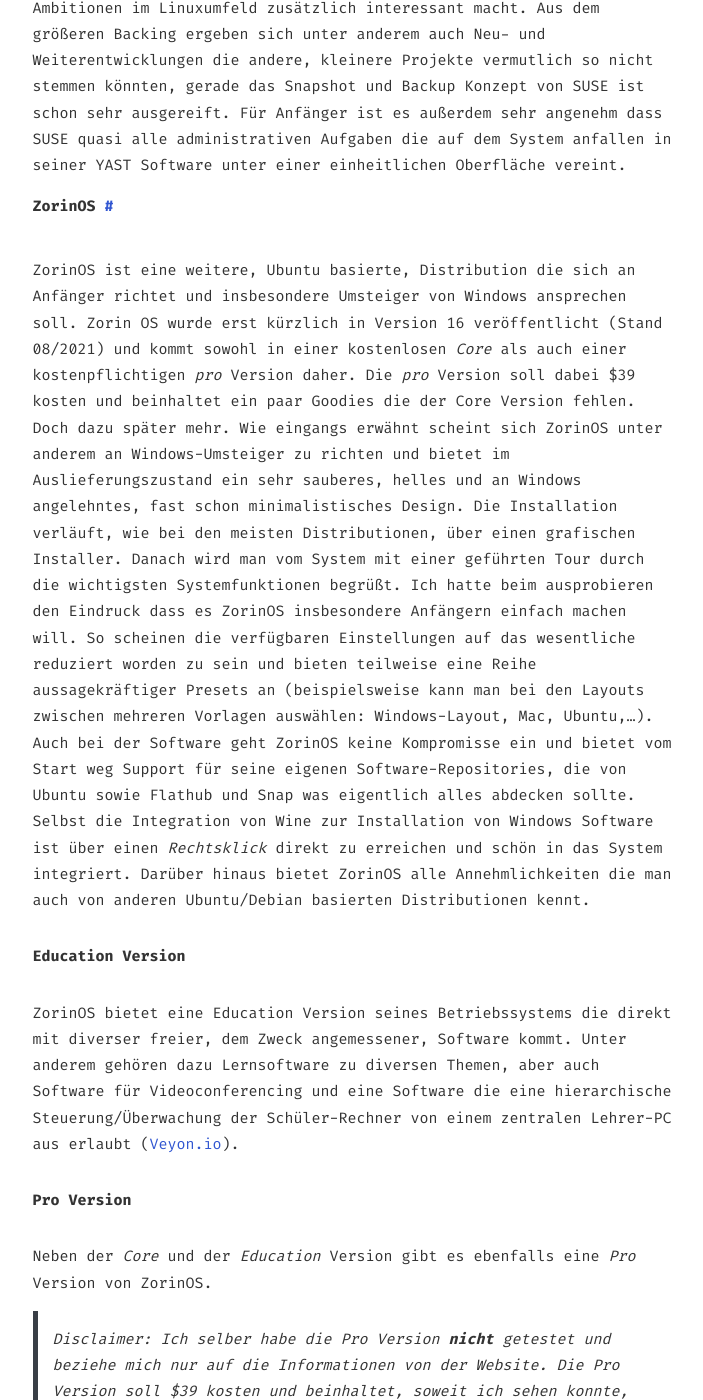
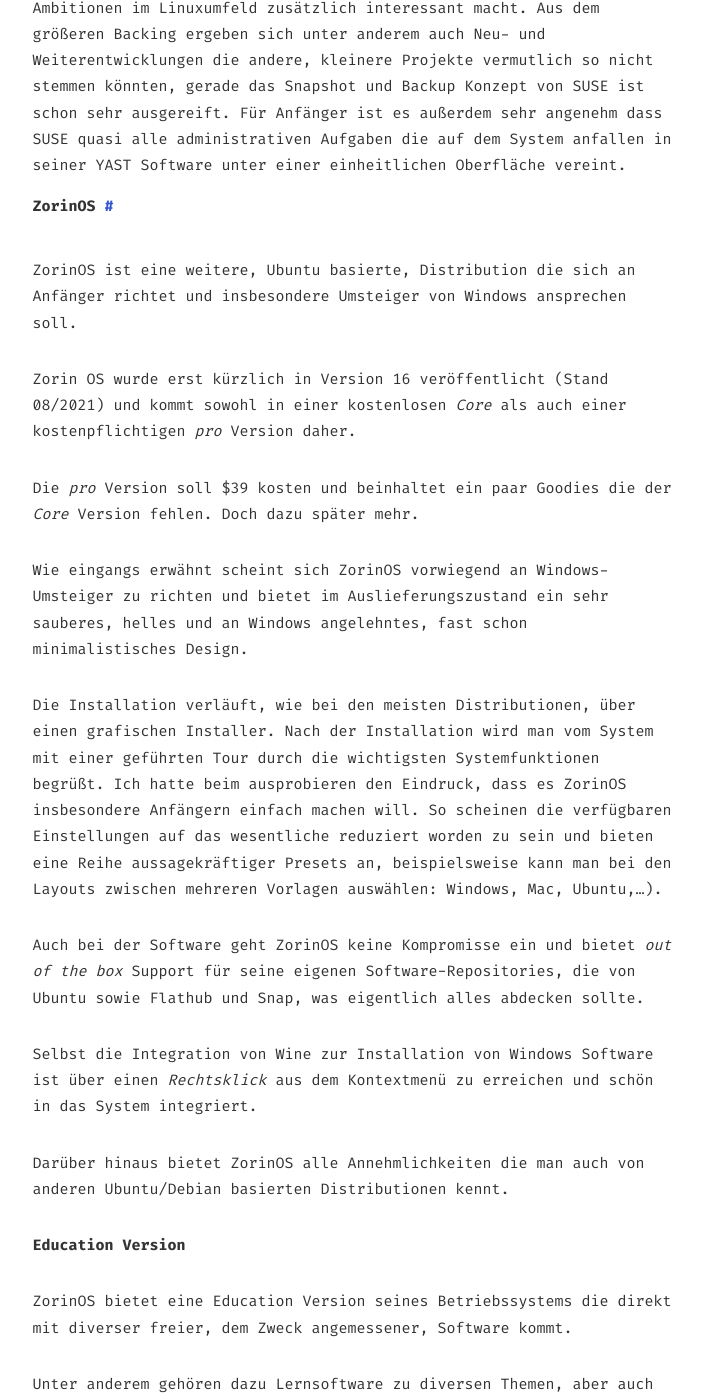
Before and after one commit to KuruGit/Gesko, a Jekyll site: the page built from _posts/2021-08-22-distributionen.md, in a window 1280 px wide and 1400 px high, scrolled down 5313 px. Shown: the whole window, without its empty margins (285-988 px from the left). Built offline with Jekyll 4.4.1, drawn with Linux system fonts in a browser that asks for light colours; some of the changed text lies outside the part shown.

Commit message:
Korrekturen Artikel Distributionen

```diff
--- a/_posts/2021-08-22-distributionen.md
+++ b/_posts/2021-08-22-distributionen.md
@@ -89,43 +89,63 @@
 #### ZorinOS
 
 ZorinOS ist eine weitere, Ubuntu basierte, Distribution die sich an Anfänger richtet und insbesondere Umsteiger von Windows ansprechen soll.
+
 Zorin OS wurde erst kürzlich in Version 16 veröffentlicht (Stand 08/2021) und kommt sowohl in einer kostenlosen *Core* als auch einer kostenpflichtigen *pro* Version daher.
-Die *pro* Version soll dabei $39 kosten und beinhaltet ein paar Goodies die der Core Version fehlen. Doch dazu später mehr.
-Wie eingangs erwähnt scheint sich ZorinOS unter anderem an Windows-Umsteiger zu richten und bietet im Auslieferungszustand ein sehr sauberes, helles und an Windows angelehntes, fast schon minimalistisches Design. Die Installation verläuft, wie bei den meisten Distributionen, über einen grafischen Installer.
-Danach wird man vom System mit einer geführten Tour durch die wichtigsten Systemfunktionen begrüßt.
-Ich hatte beim ausprobieren den Eindruck dass es ZorinOS insbesondere Anfängern einfach machen will. So scheinen die verfügbaren Einstellungen auf das wesentliche reduziert worden zu sein und bieten teilweise eine Reihe aussagekräftiger Presets an (beispielsweise kann man bei den Layouts zwischen mehreren Vorlagen auswählen: Windows-Layout, Mac, Ubuntu,...).
-Auch bei der Software geht ZorinOS keine Kompromisse ein und bietet vom Start weg Support für seine eigenen Software-Repositories, die von Ubuntu sowie Flathub und Snap was eigentlich alles abdecken sollte.
-Selbst die Integration von Wine zur Installation von Windows Software ist über einen *Rechtsklick* direkt zu erreichen und schön in das System integriert.
+
+Die *pro* Version soll $39 kosten und beinhaltet ein paar Goodies die der *Core* Version fehlen. Doch dazu später mehr.
+
+Wie eingangs erwähnt scheint sich ZorinOS vorwiegend an Windows-Umsteiger zu richten und bietet im Auslieferungszustand ein sehr sauberes, helles und an Windows angelehntes, fast schon minimalistisches Design.
+
+Die Installation verläuft, wie bei den meisten Distributionen, über einen grafischen Installer.
+Nach der Installation wird man vom System mit einer geführten Tour durch die wichtigsten Systemfunktionen begrüßt.
+Ich hatte beim ausprobieren den Eindruck, dass es ZorinOS insbesondere Anfängern einfach machen will.
+So scheinen die verfügbaren Einstellungen auf das wesentliche reduziert worden zu sein und bieten eine Reihe aussagekräftiger Presets an, beispielsweise kann man bei den Layouts zwischen mehreren Vorlagen auswählen: Windows, Mac, Ubuntu,...).
+
+Auch bei der Software geht ZorinOS keine Kompromisse ein und bietet *out of the box* Support für seine eigenen Software-Repositories, die von Ubuntu sowie Flathub und Snap, was eigentlich alles abdecken sollte.
+
+Selbst die Integration von Wine zur Installation von Windows Software ist über einen *Rechtsklick* aus dem Kontextmenü zu erreichen und schön in das System integriert.
+
 Darüber hinaus bietet ZorinOS alle Annehmlichkeiten die man auch von anderen Ubuntu/Debian basierten Distributionen kennt.
 
 **Education Version**
 
 ZorinOS bietet eine Education Version seines Betriebssystems die direkt mit diverser freier, dem Zweck angemessener, Software kommt.
+
 Unter anderem gehören dazu Lernsoftware zu diversen Themen, aber auch Software für Videoconferencing und eine Software die eine hierarchische Steuerung/Überwachung der Schüler-Rechner von einem zentralen Lehrer-PC aus erlaubt ([Veyon.io](https://veyon.io/de/)).
 
 **Pro Version**
 
 Neben der *Core* und der *Education* Version gibt es ebenfalls eine *Pro* Version von ZorinOS.
+
 > Disclaimer: Ich selber habe die Pro Version **nicht** getestet und beziehe mich nur auf die Informationen von der Website.
+
 Die *Pro* Version soll $39 kosten und beinhaltet, soweit ich sehen konnte, hauptsächlich weitere freie Software Packages die aber bereits kuratiert und ordentlich in das System integriert zu sein scheinen.
-Man zahlt also scheinbar weniger für die Software als solches sondern vielmehr für eine saubere und nahtlose Integration in das System.
+
+Man zahlt also weniger für spezielle Software, sondern vielmehr für eine saubere und nahtlose Integration in das System.
 Eine genaue Liste mit Features der *Pro* Version lässt sich auf der [Homepage](https://zorin.com/os/pro/) einsehen.
-Persönlich scheint es mir als würde sich diese Version an Firmenkunden richten, denn neben dem was ZorinOS als *Professional-grade creative suite of apps* und *Advanced productivity software* bewirbt, sind bspw. eine touch/Stift fähige Notizsoftware ([Xournal++](https://xournalpp.github.io/)), eine Software zur Bildübertragung per Wi-Fi oder Miracast (bspw. für Präsentationen) und eine Software die einen KVM Switch nachahmt ([Barrier](https://github.com/debauchee/barrier)), die es erlaubt Maus/Tastatur aber auch Dinge wie die Zwischenablage zwischen Computern zu teilen. Ihr könnt also ganz einfach gleichzeitig an eurem Desktop, einem Raspberry PI und beispielsweise eurem Laptop arbeiten ohne die Hand von der Tastatur nehmen zu müssen. Sehr praktisch!
+
+Persönlich scheint es mir als würde sich diese Version an Firmenkunden richten, denn neben dem was ZorinOS als *Professional-grade creative suite of apps* und *Advanced productivity software* bewirbt, sind bspw. eine touch-/Stift-fähige Notizsoftware ([Xournal++](https://xournalpp.github.io/)), eine Software zur Bildübertragung per Wi-Fi oder Miracast (bspw. für Präsentationen) und eine Software die einen KVM Switch nachahmt ([Barrier](https://github.com/debauchee/barrier)) enthalten. Insbesondere Barrier stellt einen Segen dar, denn sie erlaubt es Maus/Tastatur, aber auch Dinge wie die Zwischenablage zwischen Computern zu teilen. Ihr könnt also ganz einfach gleichzeitig an eurem Desktop, einem Raspberry PI und beispielsweise eurem Laptop arbeiten ohne die Hand von der Tastatur nehmen zu müssen. Sehr praktisch!
+
 Ebenfalls nennenswert ist vielleicht dass ZorinOS für seine *Pro* Version einen Update Support bis *mindestens* 04/2025 angekündigt hat und für seine Kunden einen Installationssupport bietet.
 
 **Zorin Grid**
 
 Grid wurde bisher nur angekündigt und scheint ein Tool zu sein dass die Linie der *Pro* Version fortsetzen soll.
-Die Software soll scheinbar eine Art Administrationsoberfläche für ein Netzwerk aus ZorinOS Rechnern bieten.
-Das geht zwar alles bereits jetzt schon mit [anderer Software](https://unix.stackexchange.com/questions/40401/linux-bulk-remote-administration). Die meisten tools richten sich dabei aber an den professionellen Administrator und bieten häufig für den Laien unzugängliche Kommandozeilentools.
-Grid scheint sich für mich eher an Freizeit-Admins zu richten, beispielsweise in kleineren Firmen oder Schulen, die die Administration *nebenher* erledigen sollen und für die eine einfach zugängliche UI ohne große Einarbeitungszeit wichtig ist.
+Die Software soll wohl eine Art Administrationsoberfläche für ein Netzwerk aus ZorinOS Rechnern bieten.
+Das geht zwar alles bereits jetzt schon mit [anderer Software](https://unix.stackexchange.com/questions/40401/linux-bulk-remote-administration). Die meisten tools richten sich dabei aber an den professionellen Administrator und bieten häufig nur, für den Laien, unzugängliche Kommandozeilentools.
+
+Grid scheint sich für mich eher an "Freizeit-Admins" zu richten, beispielsweise in kleineren Firmen oder Schulen, die die Administration *nebenher* erledigen sollen und für die eine einfach zugängliche UI ohne große Einarbeitungszeit wichtig ist.
+
 Bisher ist Grid noch nicht erschienen, es lohnt sich aber die Augen offen zu halten.
 
 **Fazit**
 
-ZorinOS bringt ein auf Hochglanz poliertes Gesamtpaket mit bei dem zwar nur wenig wirklich neue Software auf den Tisch kommt, dafür aber die vorhandene Software exzellent in das System integriert wurde und besonderes Augenmerk darauf gelegt wurde dass alles wie aus einem Guss wirkt.
+ZorinOS bringt ein auf Hochglanz poliertes Gesamtpaket mit bei dem zwar nur wenig wirklich neue Software auf den Tisch kommt, dafür aber die vorhandene Software exzellent in das System integriert wurde und besonderes Augenmerk darauf gelegt wurde, dass alles wie aus einem Guss funktioniert.
+
 Wer momentan Windows nutzt, aber gerne einmal sein Glück mit Linux versuchen möchte der sollte einen genauen Blick auf ZorinOS werfen.
-Vor allem kleinere Firmen, Schulen und Selbstständige könnten darüberhinaus mit der *Pro* Version glücklich werden. Diese scheint sich mit ihrem geringen Preis und der Software scheinbar an professionelle User zu richten, ohne direkt die Kosten für eine *echte* Enterprise Distribution wie Red Hat oder Suse zu verursachen die bei kleineren Firmen gerne mal das Budget sprengen kann.
+
+Vor allem kleinere Firmen, Schulen und Selbstständige könnten darüberhinaus mit der *Pro* Version glücklich werden.
+Diese scheint sich mit ihrem geringen Preis und der Software an professionelle User zu richten, ohne direkt die Kosten für eine *echte* Enterprise Distribution wie Red Hat oder Suse zu verursachen.
 
 #### Fedora
 
```
